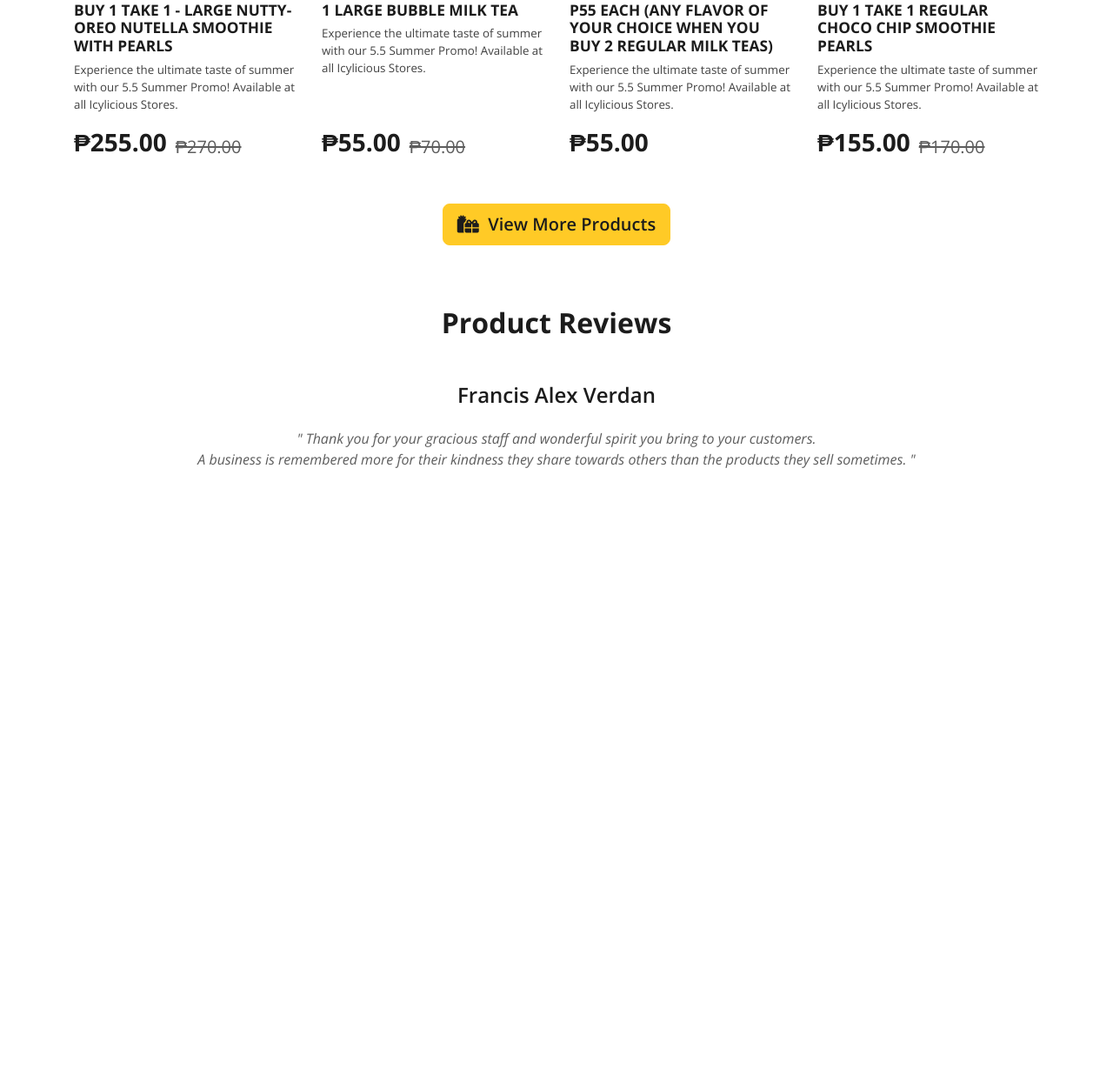
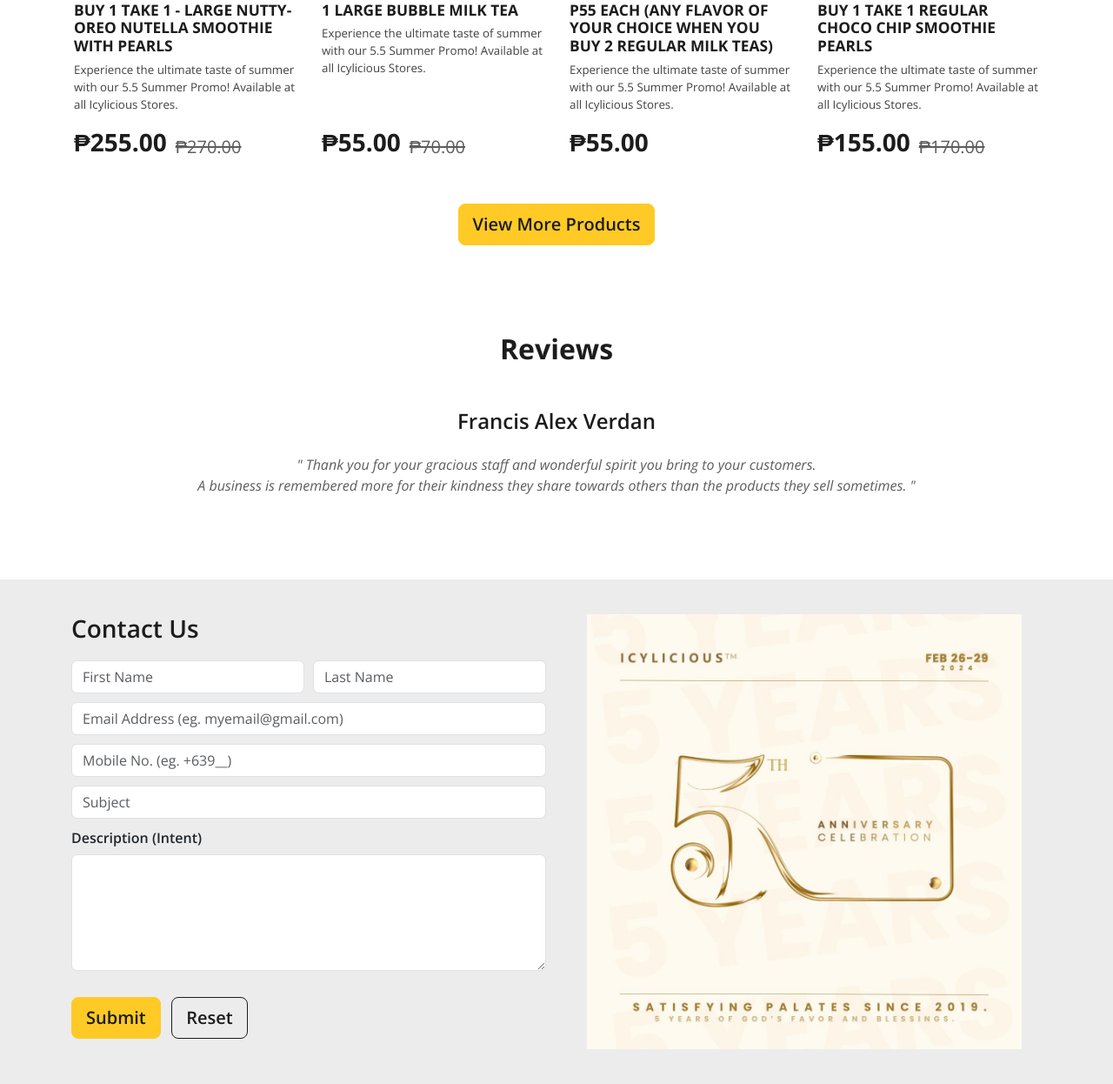
Before and after one commit to IAmArien/icylicious, a PHP site: page / in a window 1280 px wide. Shown: the part 2209-3455 px from the top of the page at 87% size. Before the commit the page ends 2747 px from the top, so only its background shows below. Run offline with PHP 8.4, Linux system fonts and the light colour scheme; some libraries are stand-ins or nearby versions.

Commit message:
feat: continue

```diff
--- a/assets/css/index.css
+++ b/assets/css/index.css
@@ -150,6 +150,12 @@
   justify-self: flex-end;
 }
 
+.btn-reset {
+  background-color: transparent;
+  border-color: var(--dark-grey);
+  color: var(--dark-grey);
+}
+
 .img-product-deals {
   width: 100%;
   height: 400px;
@@ -157,10 +163,10 @@
   border-radius: 10px;
 }
 
-.img-about-us-logo {
+.img-about-us {
   width: 100%;
-  height: 550px;
-  object-fit: cover;
+  height: 500px;
+  object-fit: contain;
   border-radius: 10px;
 }
 
@@ -168,3 +174,13 @@
   text-align: center;
   padding-inline: 100px;
 }
+
+.div-contact-us {
+  background-color: var(--light-white);
+  padding-block: 40px;
+  margin-top: 30px;
+}
+
+.carousel-control-prev {
+  color: var(--dark-grey) !important;
+}
--- a/index.php
+++ b/index.php
@@ -205,11 +205,11 @@
             </div>
           </div>
           <button class="btn btn-lg btn-primary sans-600" type="button" style="display: block; margin: auto; margin-top: 30px;">
-            <i class="fa-solid fa-gifts"></i>&nbsp;&nbsp;View More Products
+            View More Products
           </button>
         </div>
-        <div id="reviews" style="margin-top: 70px;">
-          <h2 class="color-dark-grey sans-bold" style="text-align: center;">Product Reviews</h2>
+        <div id="reviews" style="margin-top: 100px;">
+          <h2 class="color-dark-grey sans-bold" style="text-align: center;">Reviews</h2>
           <div id="carouselExampleControls" class="carousel slide" data-bs-ride="carousel" style="margin-top: 50px;">
             <div class="carousel-inner">
               <div class="carousel-item active">
@@ -248,6 +248,84 @@
           </div>
         </div>
       </div>
+      <div id="#contact-us" class="div-contact-us">
+        <div class="container">
+          <div class="row">
+            <div class="col-lg-6 col-md-6 col-sm-12">
+              <h3 class="sans-600 color-dark-grey">Contact Us</h3>
+              <form action="./customer/actions/contact_us.php" method="POST">
+                <div style="display: flex; gap: 10px; margin-top: 20px;">
+                  <div style="flex: 1">
+                    <input
+                      type="text"
+                      placeholder="First Name"
+                      name="first_name"
+                      required
+                      class="form-control sans-regular"
+                    />
+                  </div>
+                  <div style="flex: 1">
+                    <input
+                      type="text"
+                      placeholder="Last Name"
+                      name="last_name"
+                      required
+                      class="form-control sans-regular"
+                    />
+                  </div>
+                </div>
+                <input
+                  type="email"
+                  placeholder="Email Address (eg. myemail@gmail.com)"
+                  name="email"
+                  required
+                  class="form-control sans-regular"
+                  style="margin-top: 10px;"
+                />
+                <input
+                  type="number"
+                  placeholder="Mobile No. (eg. +639__)"
+                  name="phone"
+                  required
+                  class="form-control sans-regular"
+                  style="margin-top: 10px;"
+                />
+                <input
+                  type="text"
+                  placeholder="Subject"
+                  name="subject"
+                  required
+                  class="form-control sans-regular"
+                  style="margin-top: 10px;"
+                />
+                <label for="description" class="sans-600" style="margin-top: 10px;">Description (Intent)</label>
+                <textarea
+                  name="description"
+                  class="form-control sans-regular"
+                  rows="5"
+                  required
+                  style="margin-top: 7px;"></textarea>
+                <button
+                  class="btn btn-lg btn-primary sans-600"
+                  type="submit"
+                  style="margin-top: 30px;">
+                  Submit
+                </button>
+                &nbsp;
+                <button
+                  class="btn btn-lg btn-outline-primary btn-reset sans-600"
+                  type="reset"
+                  style="margin-top: 30px;">
+                  Reset
+                </button>
+              </form>
+            </div>
+            <div class="col-lg-6 col-md-6 col-sm-12">
+              <img src="./assets/images/about_us_logo.png" class="img-about-us" />
+            </div>
+          </div>
+        </div>
+      </div>
     </div>
   </body>
   <script src="https://ajax.googleapis.com/ajax/libs/jquery/3.7.1/jquery.min.js"></script>
```
